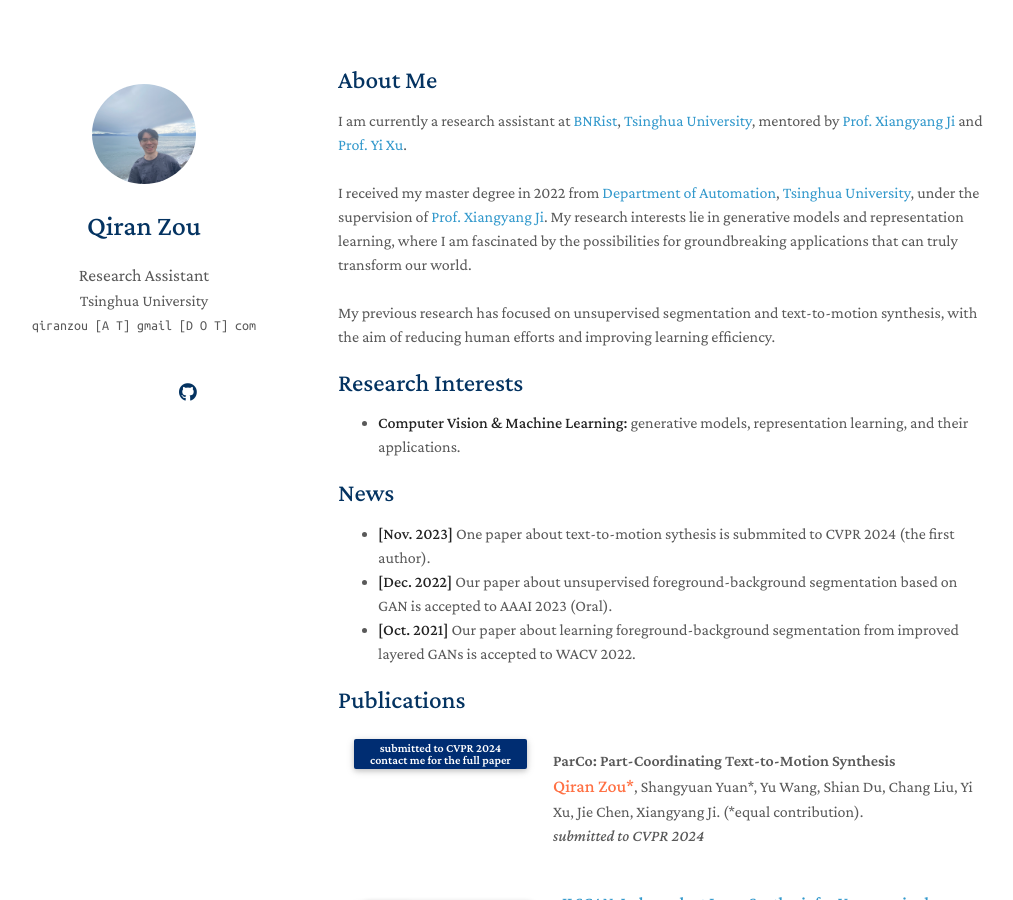
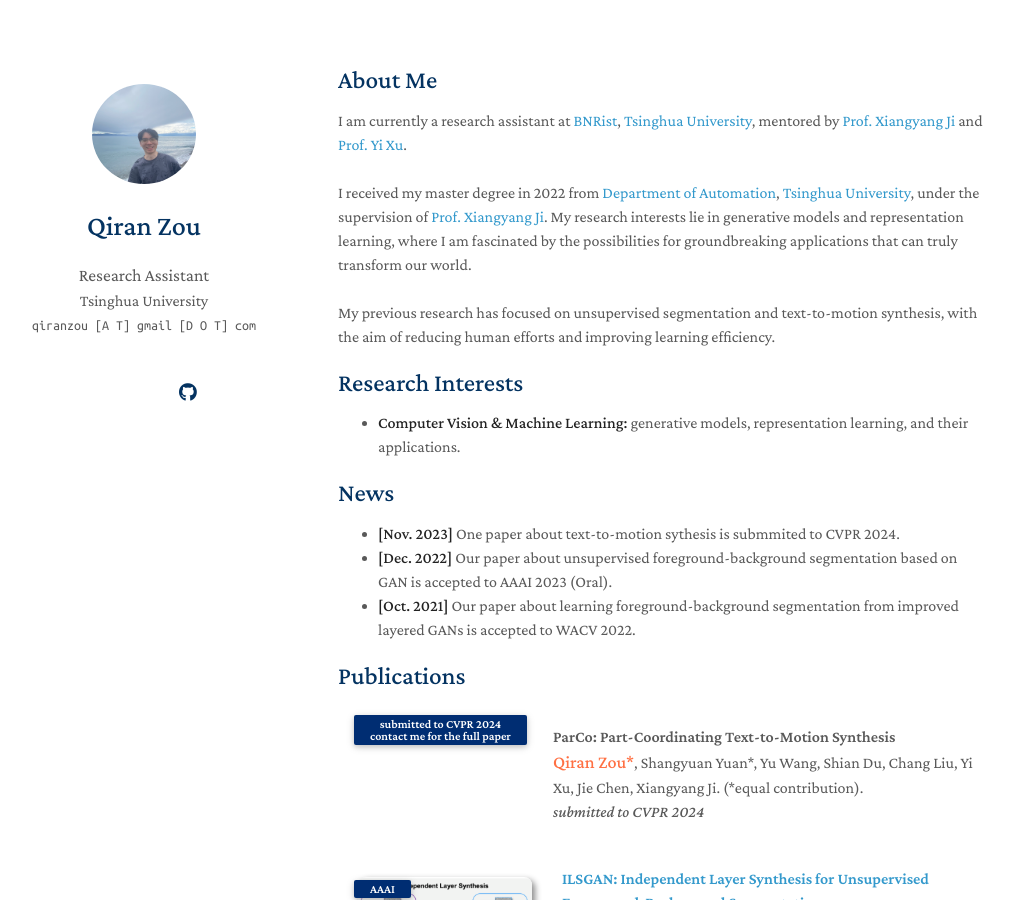
Before and after one commit to qrzou/qrzou.github.io, a Jekyll site: the page built from index.md, in a window 1280 px wide and 900 px high. Shown: the whole window, without its empty margins (132-1145 px from the left). Built offline with Jekyll 4.4.1, drawn with Linux system fonts in a browser that asks for light colours; nearby versions of some CDN libraries; a style sheet for code colours, icons or effects is not loaded; our own code applies the rules of GitHub Pages for plain Markdown files.

Commit message:
Update index.md

```diff
--- a/index.md
+++ b/index.md
@@ -24,7 +24,7 @@
 
 ## News
 
-- **[Nov. 2023]** One paper about text-to-motion sythesis is submmited to CVPR 2024 (the first author).
+- **[Nov. 2023]** One paper about text-to-motion sythesis is submmited to CVPR 2024.
 - **[Dec. 2022]** Our paper about unsupervised foreground-background segmentation based on GAN is accepted to AAAI 2023 (Oral).
 - **[Oct. 2021]** Our paper about learning foreground-background segmentation from improved layered GANs is accepted to WACV 2022.
 
```
